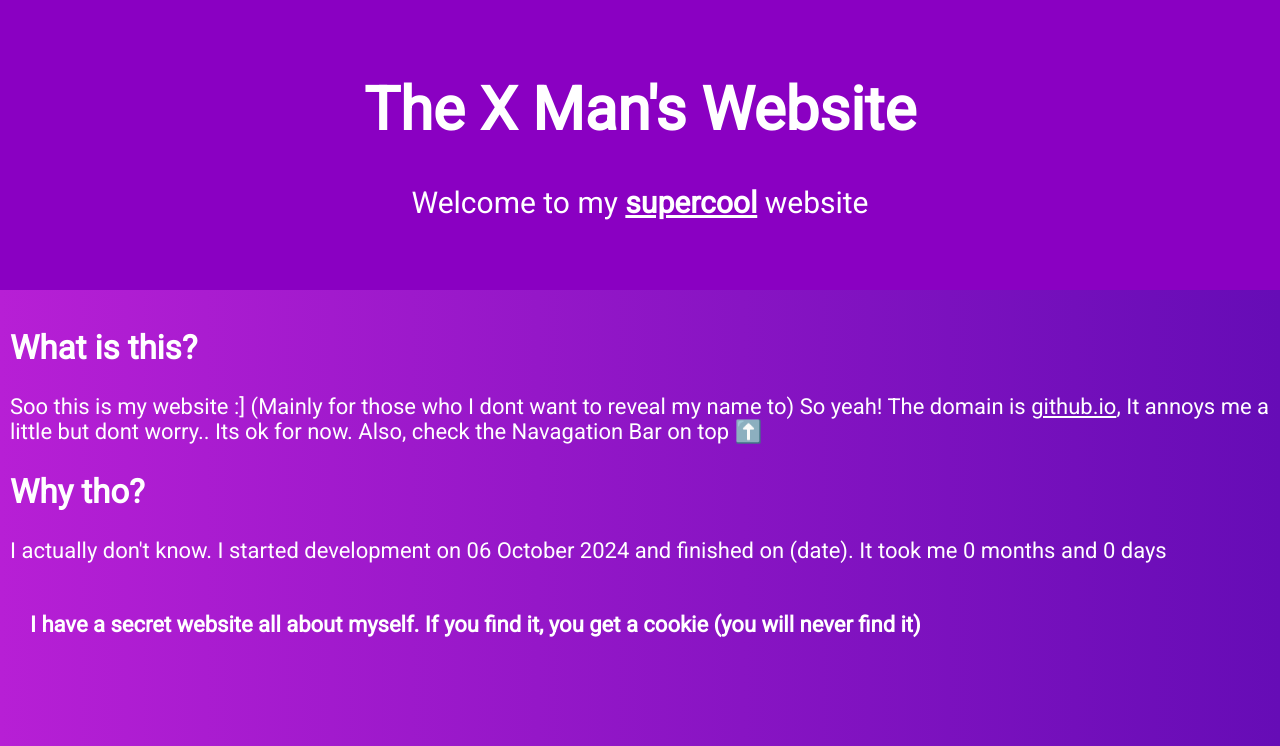
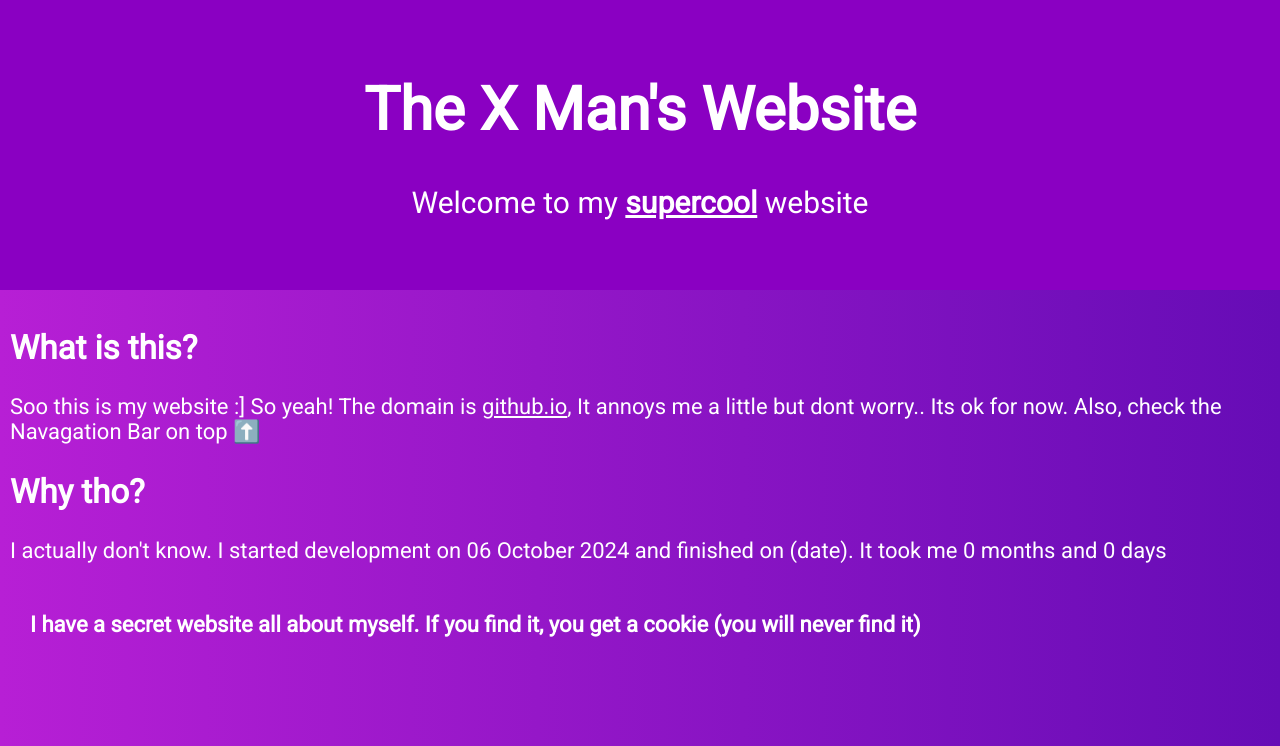
Before and after one commit to thexmankoolweb/X-Man, a plain HTML site: page index.htm in a window 1280 px wide. Shown: the part 54-800 px from the top of the page. Drawn offline with Linux system fonts and the light colour scheme.

Commit message:
Update index.htm

```diff
--- a/index.htm
+++ b/index.htm
@@ -30,7 +30,7 @@
       </div>
       <div style="padding: 10px;">
         <h2>What is this?</h2>
-            <p>Soo this is my website :] (Mainly for those who I dont want to reveal my name to) So yeah! The domain is <a href="https://github.com/" style="color: white;">github.io</a>, It annoys me a little but dont worry.. Its ok for now. Also, check the Navagation Bar on top ⬆️</p>
+            <p>Soo this is my website :] So yeah! The domain is <a href="https://github.com/" style="color: white;">github.io</a>, It annoys me a little but dont worry.. Its ok for now. Also, check the Navagation Bar on top ⬆️</p>
         <h2>Why tho?</h2>
             <p>I actually don't know. I started development on 06 October 2024 and finished on (date). It took me 0 months and 0 days</p>
             <h4 style="padding: 20px;"><b>I have a secret website all about myself. If you find it, you get a cookie (you will never find it)</b></h4>
```
